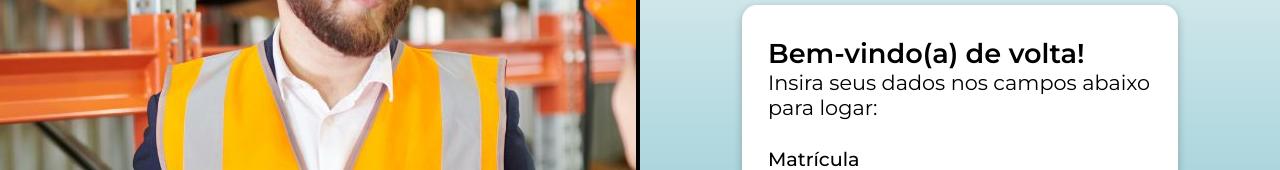
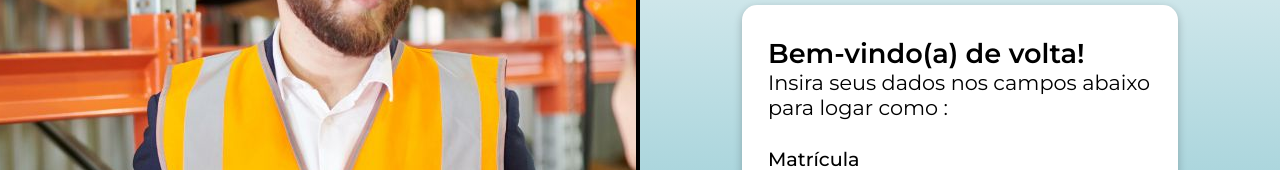
Before and after one commit to theobarretosilva/epi-manager-frontend-new, a React (Vite) app: page /login in a window 1280 px wide. Shown: the part 235-405 px from the top of the page. Built offline with nearby package versions, Linux system fonts and the light colour scheme.

Commit message:
adicionando tipo de login na tela de login

```diff
--- a/src/pages/Login/Login.tsx
+++ b/src/pages/Login/Login.tsx
@@ -13,7 +13,7 @@ export const Login = () => {
     const [error, setError] = useState('');
     const navigate = useNavigate();
     const colaboradores = JSON.parse(sessionStorage.getItem("ColaboradoresCadastrados") || "[]");
-    console.log(colaboradores)
+    const tipoUser = sessionStorage.getItem("TipoAcesso");
 
     const calculateHash = async (password: string, salt: string) => {
         const encoder = new TextEncoder();
@@ -82,7 +82,7 @@ export const Login = () => {
                 <S.ImgLogo src={logoImage} />
                 <S.BoxForm>
                     <S.TituloBox>Bem-vindo(a) de volta!</S.TituloBox>
-                    <S.SubtituloBox>Insira seus dados nos campos abaixo para logar:</S.SubtituloBox>
+                    <S.SubtituloBox>Insira seus dados nos campos abaixo para logar como {tipoUser?.toLowerCase()}:</S.SubtituloBox>
                     <br />
                     <form onSubmit={onSubmit}>
                         <InputStyled
```
